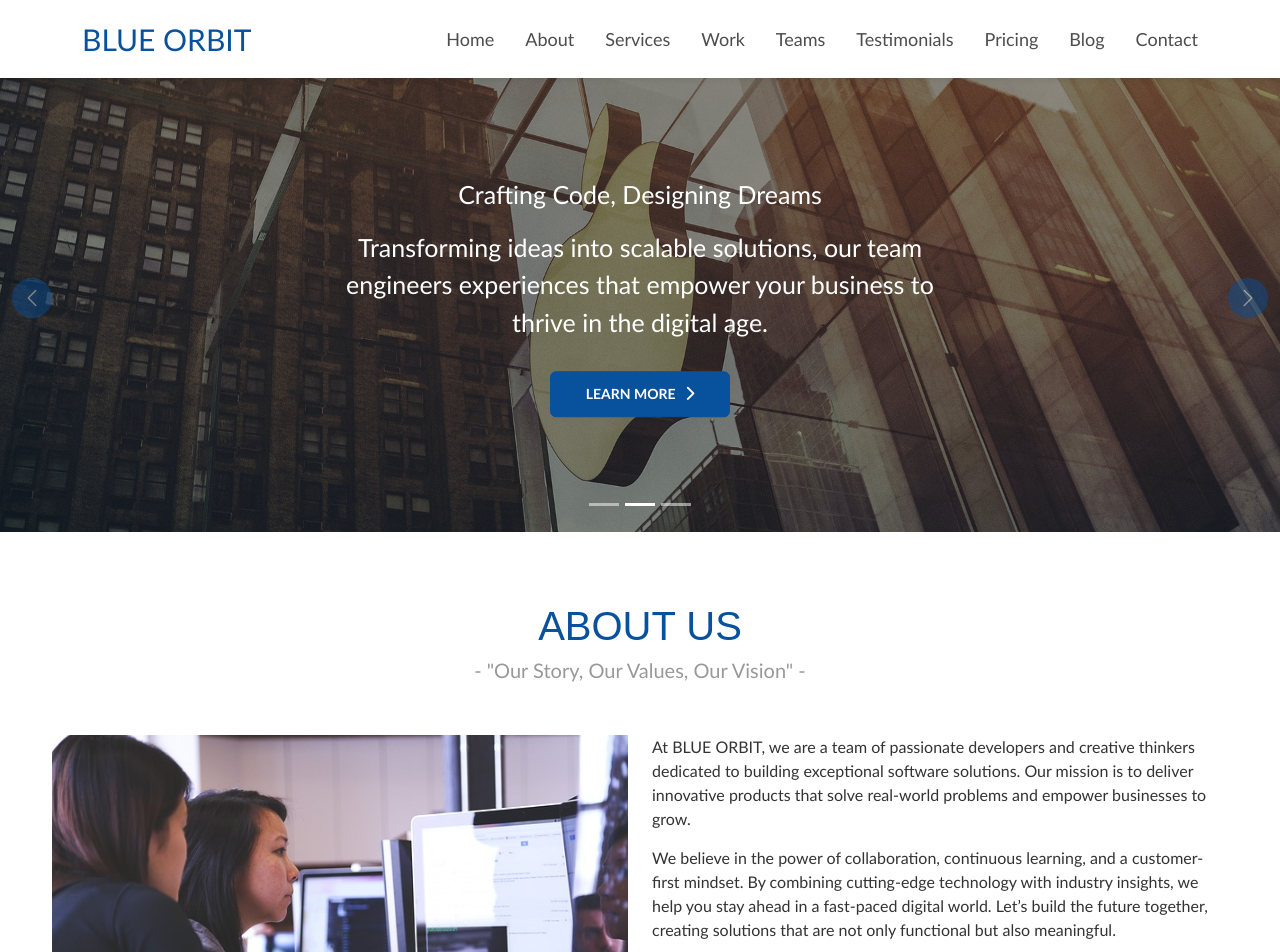
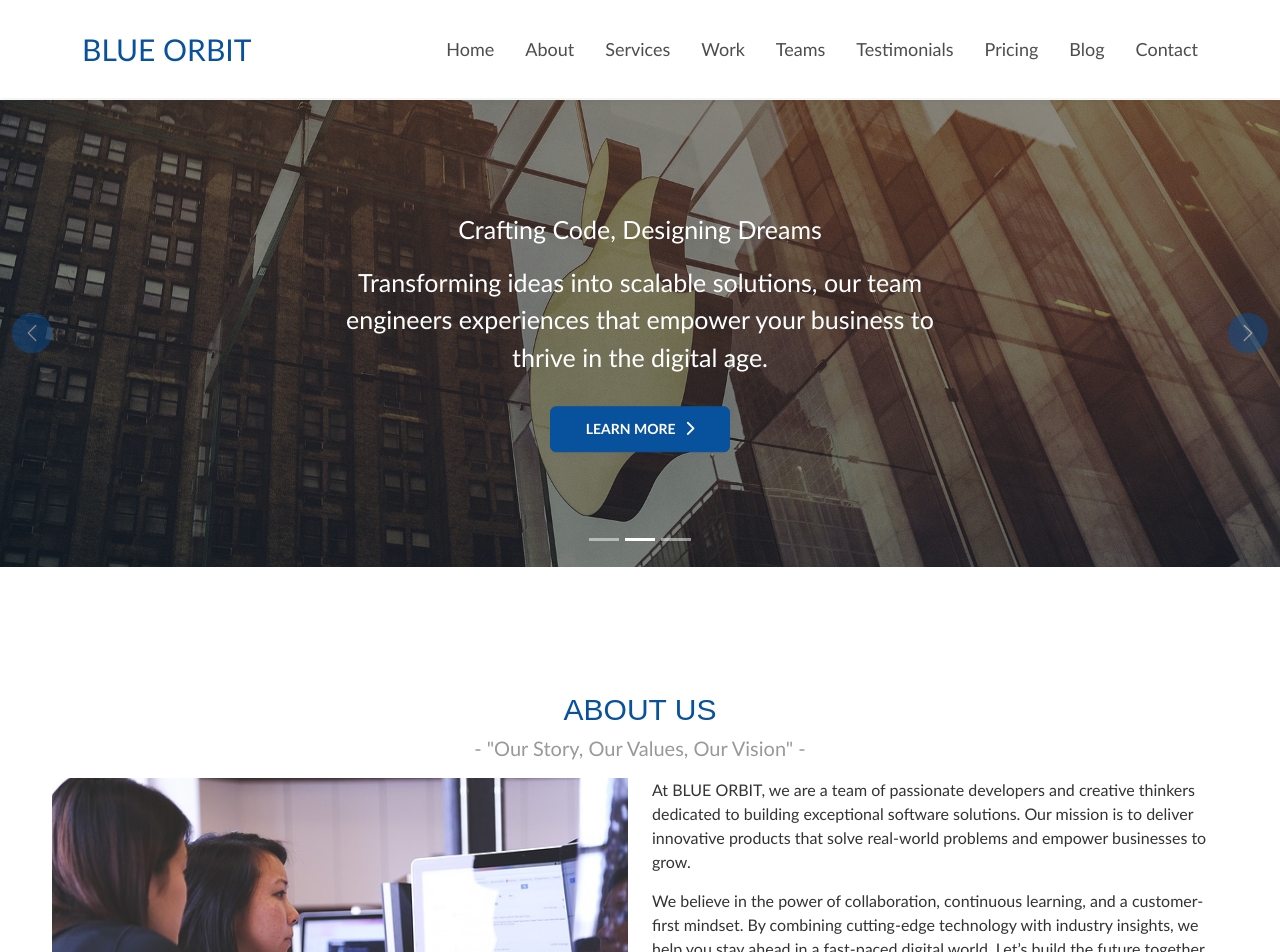
Before and after one commit to afreedshaik30/Blue-Orbit-Company-Website, a React (Vite) app: page / in a window 1280 px wide. Shown: the top 952 px of the page. Built offline with nearby package versions, Linux system fonts and the light colour scheme.

Commit message:
style alignment

```diff
--- a/index.html
+++ b/index.html
@@ -12,13 +12,13 @@
       crossorigin="anonymous"
       referrerpolicy="no-referrer"
     />
-    <!--
+
     <link rel="preconnect" href="https://fonts.googleapis.com" />
     <link rel="preconnect" href="https://fonts.gstatic.com" crossorigin />
     <link
       href="https://fonts.googleapis.com/css2?family=Mulish:ital,wght@0,200..1000;1,200..1000&display=swap"
       rel="stylesheet"
-    /> -->
+    />
   </head>
   <body>
     <div id="root"></div>
--- a/src/App.css
+++ b/src/App.css
@@ -1,5 +1,6 @@
 html {
   box-sizing: border-box;
+  /* scroll-padding-top: 100px; */
 }
 
 *,
@@ -243,7 +244,7 @@ textarea {
   color: #08519c;
   text-align: center;
   font-size: 20px;
-  margin: 70px 0 50px;
+  margin: 35px 0 15px;
   /* top r/l bottom */
 }
 
@@ -251,7 +252,7 @@ textarea {
   margin: 0 0 5px;
   text-transform: uppercase;
   font-weight: 300;
-  font-size: 40px;
+  font-size: 30px;
 }
 
 .title-holder .subtitle {
@@ -383,7 +384,7 @@ textarea {
 }
 
 #header {
-  padding: 15px 0;
+  padding: 25px 0;
   position: fixed;
   left: 0;
   right: 0;
@@ -535,6 +536,23 @@ textarea {
 .hero-block .carousel-control-prev:hover,
 .hero-block .carousel-control-next:hover {
   opacity: 1;
+}
+
+#home {
+  position: relative;
+  padding-top: 0px;
+  margin-top: 100px;
+}
+
+#home {
+  padding-top: 100px;
+  margin-top: 0;
+}
+
+#about {
+  position: relative;
+  padding-top: 100px; /* space for fixed header */
+  margin-top: -10px; /* pulls the section up to compensate */
 }
 
 .about-block .progress-block {
@@ -1071,7 +1089,7 @@ textarea {
   }
 
   .title-holder {
-    margin: 0 0 20px;
+    margin: 0 0 15px;
   }
 
   .go-top {
--- a/src/components/HeroHome.jsx
+++ b/src/components/HeroHome.jsx
@@ -29,7 +29,7 @@ var heroData = [
 
 const HeroHome = () => {
   return (
-    <section id="home" className="hero-block w-100 p-0">
+    <section id="home" className="hero-block w-100">
       <Carousel>
         {heroData.map((data) => {
           return (
```
